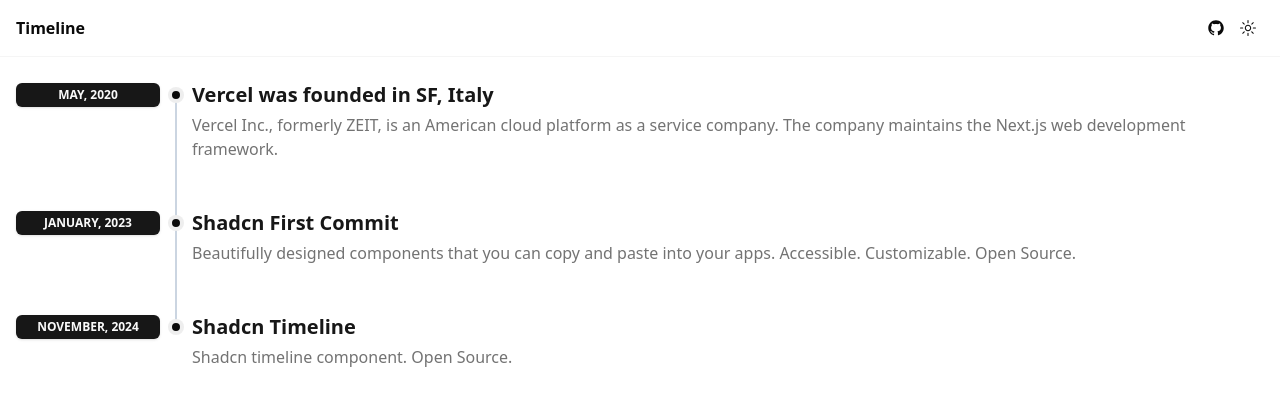
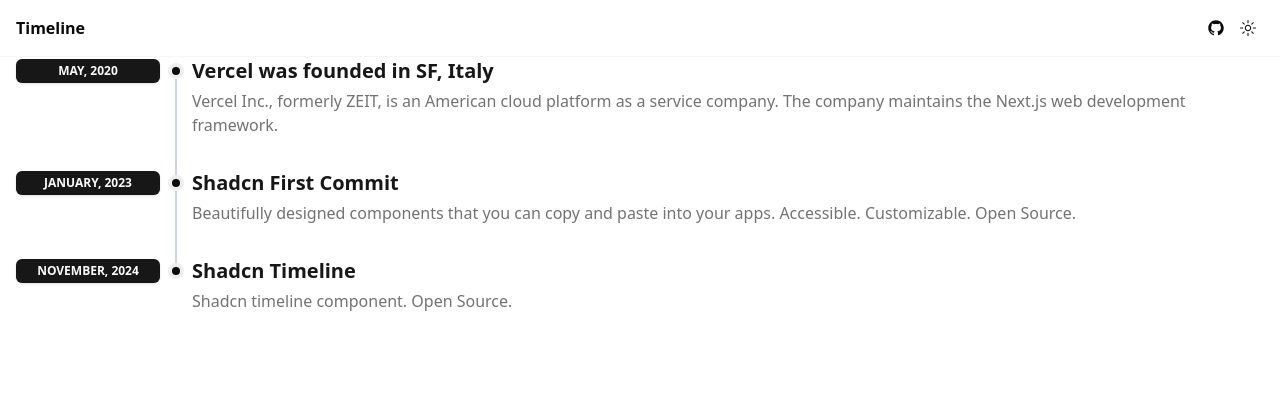
Before and after one commit to Tourniercy/shadcn-timeline, a Next.js app: page / in a window 1280 px wide. Shown: the top 406 px of the page. Built offline with nearby package versions, Linux system fonts and the light colour scheme.

Commit message:
chore: update padding of timeline item

```diff
--- a/src/components/timeline.tsx
+++ b/src/components/timeline.tsx
@@ -16,7 +16,7 @@
 >(({ className, ...props }, ref) => (
   <div
     ref={ref}
-    className={cn('group relative py-6 pl-8 sm:pl-44', className)}
+    className={cn('group relative pb-8 pl-8 sm:pl-44', className)}
     {...props}
   />
 ));
```
